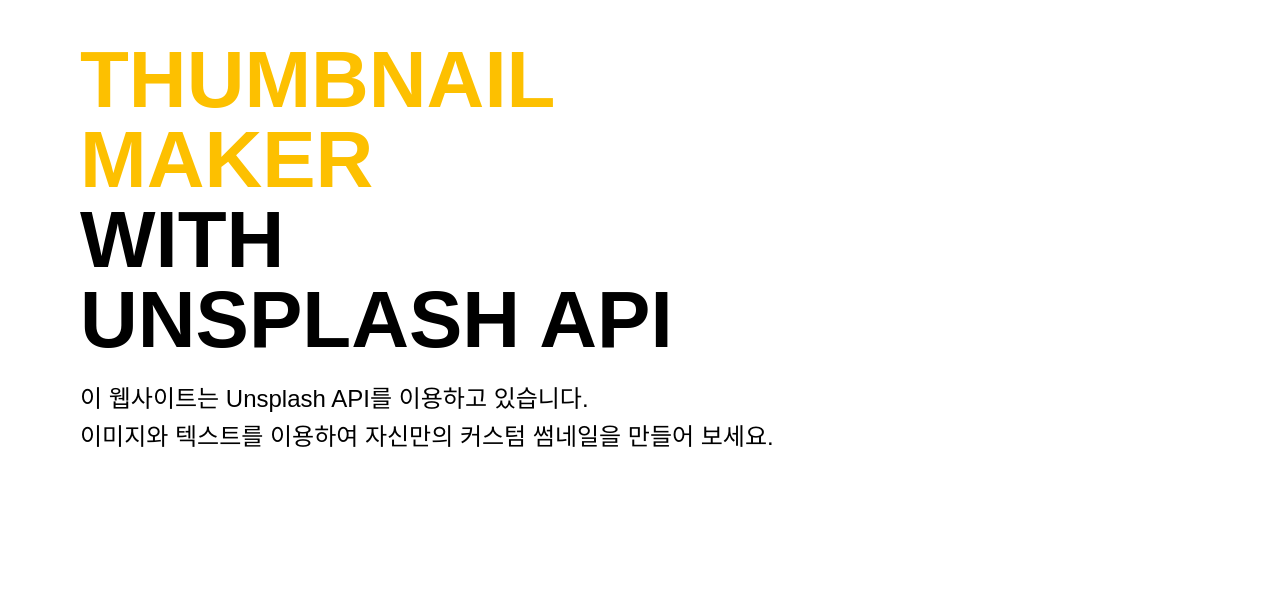
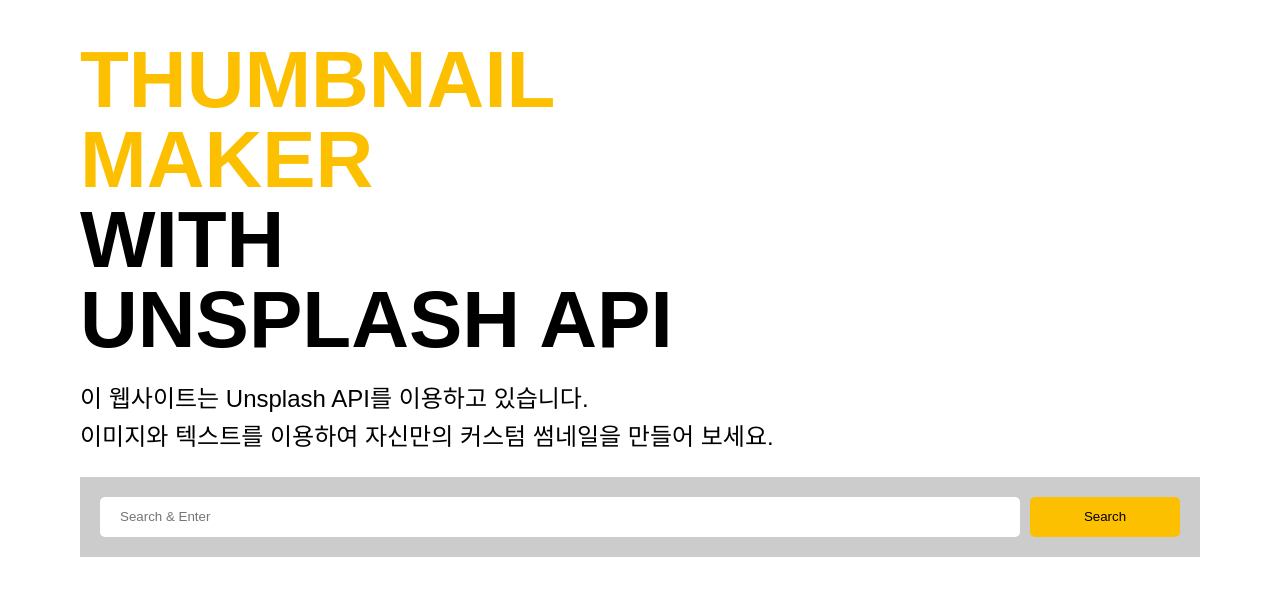
Before and after one commit to hyunjin912/Thumbnail-Maker, a React (Create React App) app: page / in a window 1280 px wide. Shown: the top 596 px of the page. Built offline with nearby package versions, Linux system fonts and the light colour scheme.

Commit message:
Search.js, reducers, api.js 추가

```diff
--- a/package.json
+++ b/package.json
@@ -8,7 +8,9 @@
     "@testing-library/user-event": "^13.5.0",
     "react": "^18.2.0",
     "react-dom": "^18.2.0",
+    "react-redux": "^8.1.3",
     "react-scripts": "5.0.1",
+    "redux": "^4.2.1",
     "styled-components": "^6.1.0",
     "web-vitals": "^2.1.4"
   },
--- a/src/App.css
+++ b/src/App.css
@@ -132,20 +132,3 @@
 body {
   height: 100vh;
 }
-
-.container {
-  max-width: 1120px;
-  margin: 0 auto;
-}
-
-@media (max-width: 1200px) {
-  .container {
-    padding: 0 40px;
-  }
-}
-
-@media (max-width: 768px) {
-  .container {
-    padding: 0 20px;
-  }
-}
--- a/src/App.js
+++ b/src/App.js
@@ -1,12 +1,28 @@
 import "./App.css";
+import styled from "styled-components";
 import Headline from "./component/Headline";
+import SearchContainer from "./component/SearchContainer";
 
 function App() {
   return (
-    <div className="container">
+    <Container>
       <Headline />
-    </div>
+      <SearchContainer />
+    </Container>
   );
 }
 
+const Container = styled.div`
+  max-width: 1120px;
+  margin: 0 auto;
+
+  @media (max-width: 1200px) {
+    padding: 0 40px;
+  }
+
+  @media (max-width: 768px) {
+    padding: 0 20px;
+  }
+`;
+
 export default App;
--- /dev/null
+++ b/src/api.js
@@ -0,0 +1,16 @@
+let totalPages = null;
+
+export default async function getImages(search, page = 1) {
+  if (totalPages && page > totalPages) return;
+  // console.log("totalPages ", totalPages);
+  // console.log("page ", page);
+  // console.log("page > totalPages ", page > totalPages);
+  const cid = "CyUwMxEIA6Sme6Sj-JIyr6iOOQoWoJib1N5cuMYZPaA";
+  const data = await fetch(
+    `https://api.unsplash.com/search/photos/?client_id=${cid}&query=${search}&page=${page}&per_page=30&lang=ko`,
+  );
+  const result = await data.json();
+  totalPages = result.total_pages;
+
+  return result;
+}
--- a/src/component/Headline.js
+++ b/src/component/Headline.js
@@ -2,7 +2,7 @@
 
 function Headline() {
   return (
-    <div>
+    <Wrap>
       <Title>
         <span>
           thumbnail
@@ -19,12 +19,20 @@
         <br />
         이미지와 텍스트를 이용하여 자신만의 커스텀 썸네일을 만들어 보세요.
       </Description>
-    </div>
+    </Wrap>
   );
 }
 
+const Wrap = styled.div`
+  margin-bottom: 20px;
+
+  @media (max-width: 768px) {
+    margin-bottom: 10px;
+  }
+`;
+
 const Title = styled.h1`
-  margin: 40px 0 20px;
+  padding: 40px 0 20px;
   text-transform: uppercase;
   font-size: 80px;
   font-weight: bold;
@@ -39,7 +47,7 @@
   }
 
   @media (max-width: 768px) {
-    margin: 20px 0 10px;
+    padding: 20px 0 10px;
     font-size: 45px;
   }
 `;
--- /dev/null
+++ b/src/component/Search.js
@@ -0,0 +1,78 @@
+import { useState, useCallback, useEffect } from "react";
+import styled from "styled-components";
+
+function Serach({ onSubmit }) {
+  console.log("Search Component");
+  const [input, setInput] = useState("");
+
+  const onChange = useCallback((e) => {
+    console.log(e.target.value);
+    setInput(e.target.value);
+  }, []);
+
+  return (
+    <Wrap>
+      <Form onSubmit={onSubmit}>
+        <Input
+          value={input}
+          onChange={onChange}
+          type="text"
+          placeholder="Search & Enter"
+        />
+        <Button type="submit">Search</Button>
+      </Form>
+    </Wrap>
+  );
+}
+
+const Wrap = styled.div`
+  background: #fff;
+  height: 40px;
+  background: rgba(0, 0, 0, 0.2);
+  backdrop-filter: blur(5px);
+  -webkit-backdrop-filter: blur(5px);
+  padding: 20px;
+
+  @media (max-width: 1024px) {
+  }
+
+  @media (max-width: 768px) {
+    padding: 10px;
+  }
+`;
+
+const Form = styled.form`
+  display: flex;
+  gap: 10px;
+  height: 100%;
+`;
+
+const Input = styled.input`
+  flex: 1 1 auto;
+  background: #fff;
+  border-radius: 5px;
+  outline: none;
+  border: none;
+  padding: 0 20px;
+
+  @media (max-width: 768px) {
+    padding: 10px;
+  }
+`;
+
+const Button = styled.button`
+  flex: 0 1 150px;
+  background: #fdc000;
+  color: #000;
+  border-radius: 5px;
+  outline: none;
+  border: none;
+  padding: 0 20px;
+  cursor: pointer;
+
+  @media (max-width: 768px) {
+    padding: 10px;
+  }
+`;
+
+export default Serach;
--- /dev/null
+++ b/src/component/SearchContainer.js
@@ -0,0 +1,25 @@
+import { useCallback } from "react";
+import { useDispatch } from "react-redux";
+import Search from "./Search";
+import getImages from "../api";
+
+export default function SearchContainer() {
+  const dispatch = useDispatch();
+
+  const onSubmit = useCallback(
+    async (e) => {
+      e.preventDefault();
+
+      const [inputEl] = e.target.children;
+      const result = await getImages(inputEl.value);
+
+      dispatch({
+        type: "ADD_IMAGES",
+        images: result.results,
+      });
+    },
+    [dispatch],
+  );
+
+  return <Search onSubmit={onSubmit} />;
+}
--- a/src/index.js
+++ b/src/index.js
@@ -1,10 +1,16 @@
-import React from 'react';
-import ReactDOM from 'react-dom/client';
-import App from './App';
+import React from "react";
+import ReactDOM from "react-dom/client";
+import App from "./App";
 
-const root = ReactDOM.createRoot(document.getElementById('root'));
+import { createStore } from "redux";
+import { Provider } from "react-redux";
+import rootReducer from "./reducers";
+
+const store = createStore(rootReducer);
+
+const root = ReactDOM.createRoot(document.getElementById("root"));
 root.render(
-  <React.StrictMode>
+  <Provider store={store}>
     <App />
-  </React.StrictMode>
+  </Provider>,
 );
--- /dev/null
+++ b/src/reducers/column.js
@@ -0,0 +1,10 @@
+const initialState = 3;
+
+export default function column(state = initialState, action) {
+  switch (action.type) {
+    case "SET_COLUMN":
+      return action.column;
+    default:
+      return state;
+  }
+}
--- /dev/null
+++ b/src/reducers/image.js
@@ -0,0 +1,12 @@
+const initialState = [];
+
+export default function image(state = initialState, action) {
+  switch (action.type) {
+    case "ADD_IMAGES":
+      return [...state, action.images];
+    case "RESET_IMAGES":
+      return [];
+    default:
+      return state;
+  }
+}
--- /dev/null
+++ b/src/reducers/index.js
@@ -0,0 +1,10 @@
+import { combineReducers } from "redux";
+import image from "./image";
+import column from "./column";
+
+const rootReducer = combineReducers({
+  image,
+  column
+});
+
+export default rootReducer;
```
Also changed, not shown: 1 other file (tests, documents, lock files or other folders).
